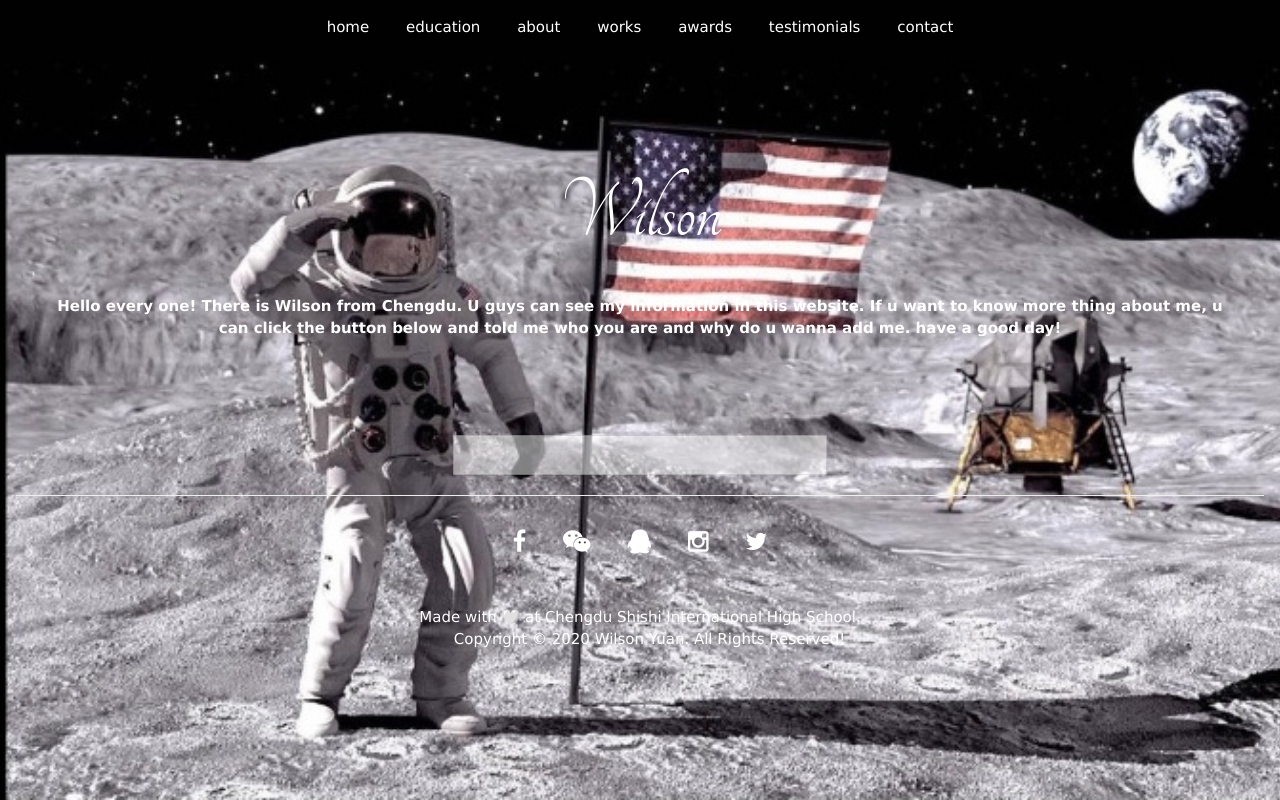
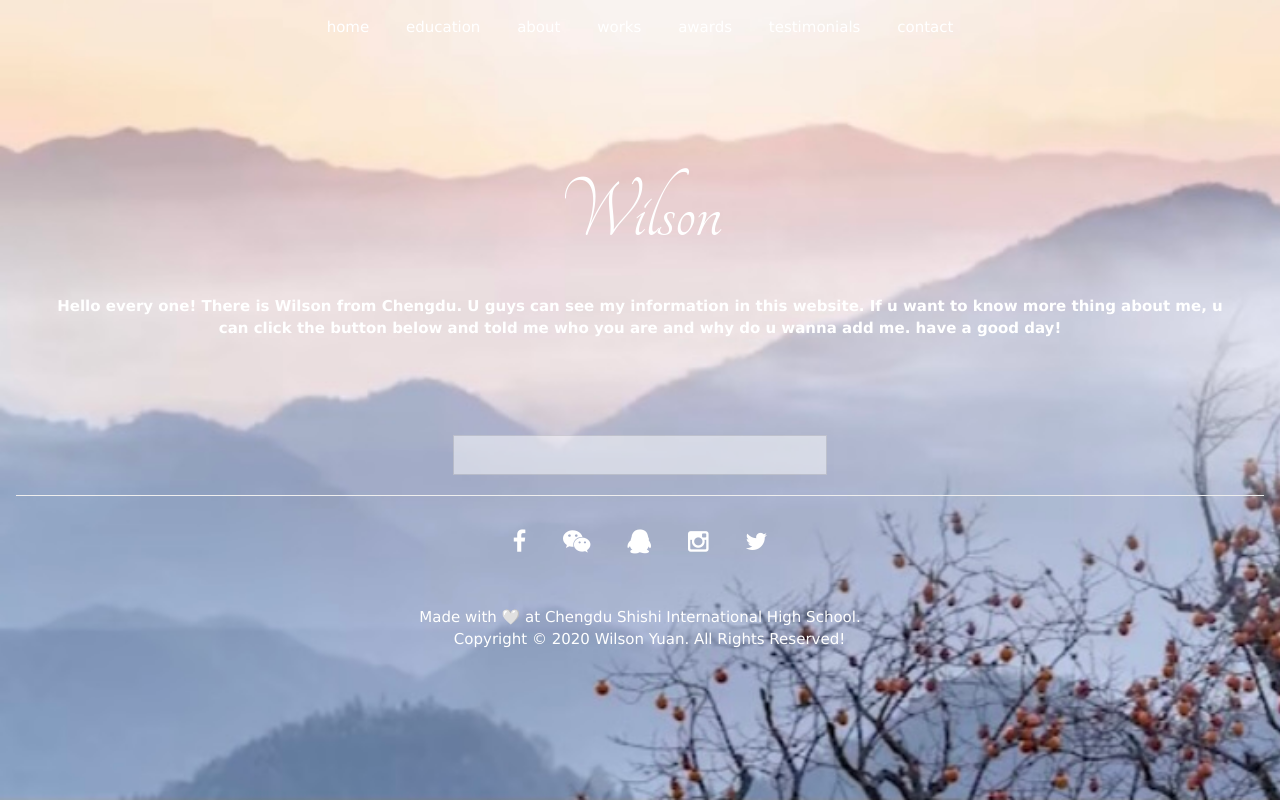
Before and after one commit to GW-X/cv, a plain HTML site: page index.html in a window 1280 px wide. Drawn offline with Linux system fonts and the light colour scheme.

Commit message:
Add files via upload

```diff
--- a/index.html
+++ b/index.html
@@ -11,7 +11,7 @@
     <style>
         body
         {
-            background-image: url("img/IMG_1672.JPG");
+            background-image: url("./img/IMG_3964.jpg");
             background-repeat: no-repeat;
             background-attachment: fixed;
             background-size: cover;
```
Also changed, not shown: img/IMG_3964.jpg (added).
